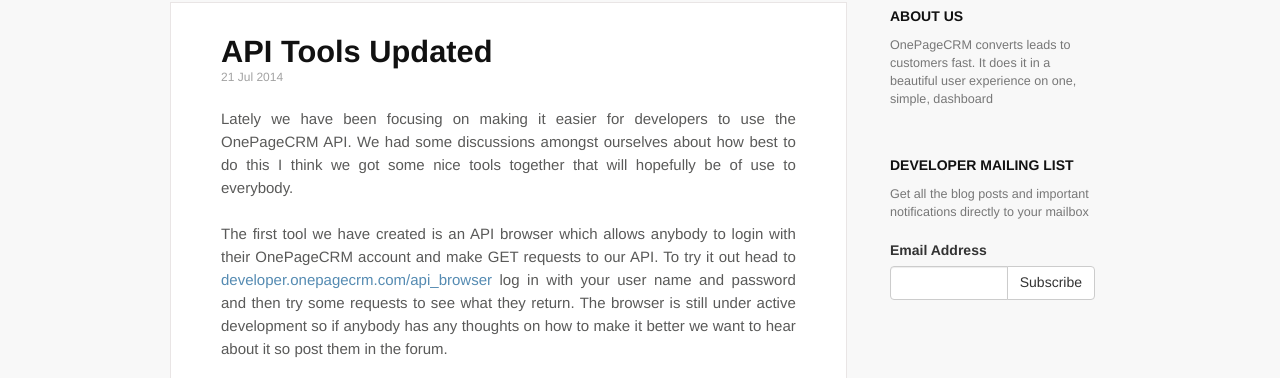
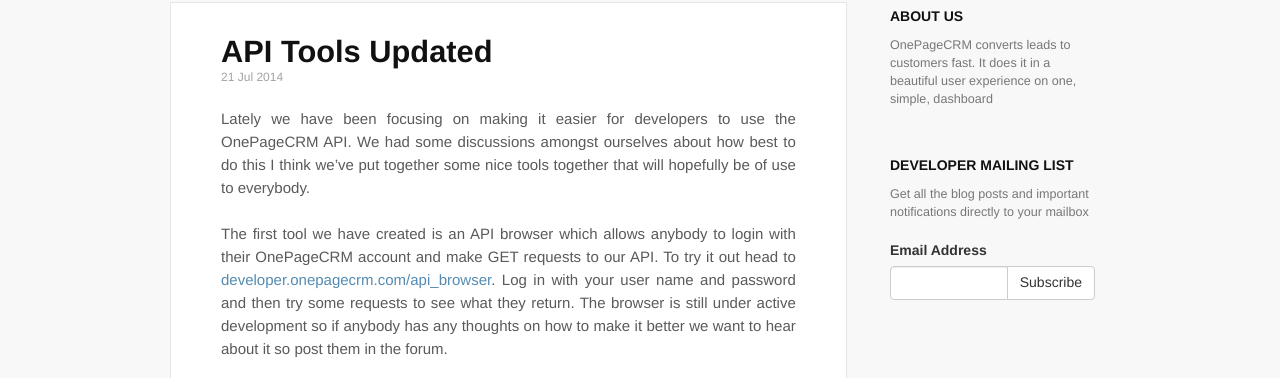
Before and after one commit to OnePageCRM/OnePageCRM.github.io, a Jekyll site: the page built from _posts/2014-07-21-api-tools-updated.md, in a window 1280 px wide and 900 px high. Shown: the part 110-488 px from the top of the window. Built offline with Jekyll 4.4.1, drawn with Linux system fonts in a browser that asks for light colours; nearby versions of some CDN libraries; Markdown is read by kramdown in place of the engine named in the settings; a script that is not in the unit is left out.

Commit message:
ruairis blog added

```diff
--- a/_config.yml
+++ b/_config.yml
@@ -60,7 +60,7 @@
     display_name: Dan
     email: dan@onepagecrm.com
     web: http://onepagecrm.com
-    description: 'Dan is an intern at OnePageCRM.'
+    description: 'Dan is a graduate developer at OnePageCRM.'
     image: '/img/dan.jpg'
 
   ruairi:
--- a/_layouts/post.html
+++ b/_layouts/post.html
@@ -18,7 +18,9 @@
   <footer>
     <div class="media well">
       <a class="pull-left" href="#">
+        {% if author.image %}
         <img class="media-object img-rounded" src="{{ author.image }}" alt="author image">
+        {% endif %}
       </a>
       <div class="media-body">
         <h4 class="media-heading"> {{ author.name }}</h4>
--- a/_posts/2014-07-21-api-tools-updated.md
+++ b/_posts/2014-07-21-api-tools-updated.md
@@ -9,14 +9,14 @@
 
 Lately we have been focusing on making it easier for developers to
 use the OnePageCRM API. We had some discussions amongst ourselves about how
-best to do this I think we got some nice tools together that will hopefully be
+best to do this I think we've put together some nice tools together that will hopefully be
 of use to everybody.
 
 The first tool we have created is an API browser which allows anybody to login
 with their OnePageCRM account and make GET requests to our API. To try it out
-head to [developer.onepagecrm.com/api_browser](http://developer.onepagecrm.com/api_browser) log in with your user name
-and password and then try some requests to see what they return. The browser is
-still under active development so if anybody has any thoughts on how to make it
+head to [developer.onepagecrm.com/api_browser](http://developer.onepagecrm.com/api_browser).
+Log in with your user name and password and then try some requests to see what they return.
+The browser is still under active development so if anybody has any thoughts on how to make it
 better we want to hear about it so post them in the forum.
 
 Another project we have been working on is updating the python sample.
```
